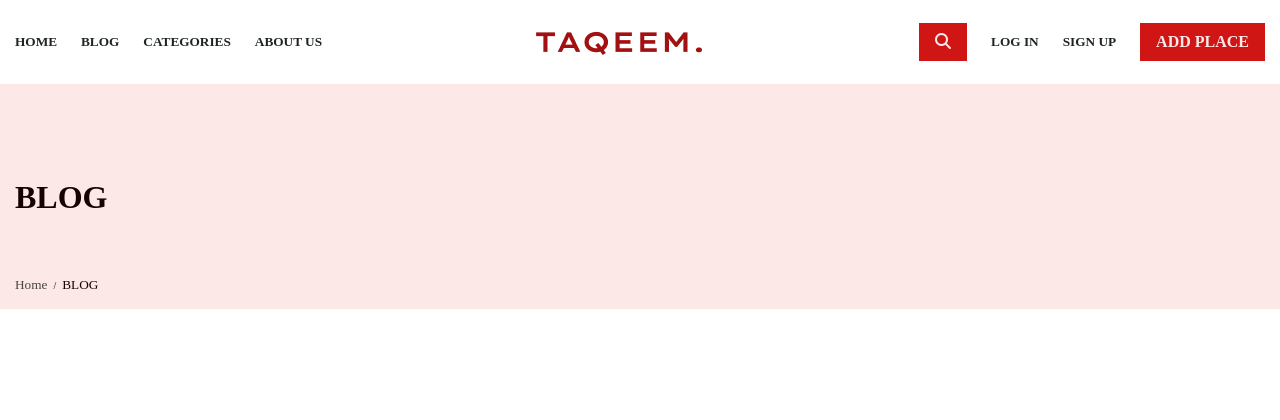
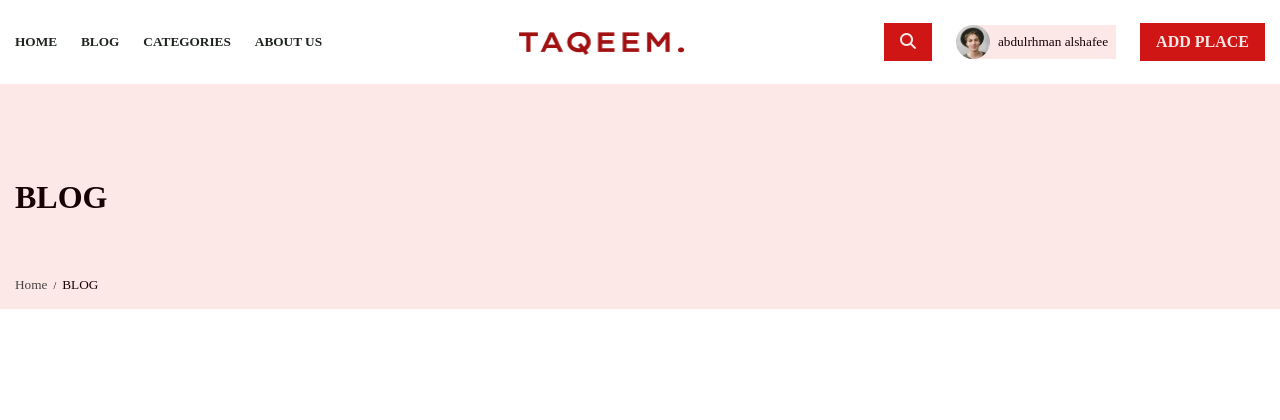
Before and after one commit to OmarSalah885/taqeem, a PHP site: page /blogs.php in a window 1280 px wide. Shown: the top 420 px of the page. Run offline with PHP 8.4, Linux system fonts and the light colour scheme; data comes from the database, SQL or seed files in the repository; some web fonts are replaced.

Commit message:
navbar-profile

```diff
--- a/assets/sass/components/_activitys.scss
+++ b/assets/sass/components/_activitys.scss
@@ -179,6 +179,7 @@
                         }
                     }
 
+
                     &_link {
                         display: block;
                         width: 3.2rem;
@@ -202,6 +203,11 @@
                     font-size: $F-XS;
                     color: $gray-300;
                     margin-top: 1.6rem;
+
+                    .read-more {
+                        color: $red-500;
+                        text-decoration: none;
+                    }
                 }
             }
 
--- a/assets/sass/components/_header.scss
+++ b/assets/sass/components/_header.scss
@@ -467,3 +467,33 @@
     visibility: visible;
     opacity: 1;
 }
+
+
+
+
+.navbar_profile {
+    display: block;
+    display: flex;
+    align-items: center;
+    text-decoration: none;
+    font-size: $F-XS;
+    gap: .8rem;
+    padding: 0rem .8rem 0rem 0rem;
+    border-radius: 100px 0% 0% 100px;
+    color: $red-900;
+    background-color: $red-00;
+
+    transition: all .3s;
+
+    &:hover {
+        background-color: $red-100;
+        border-radius: 100px 100px;
+    }
+
+    img {
+        width: 3.4rem;
+        height: 3.4rem;
+        object-fit: cover;
+        border-radius: 100%
+    }
+}
--- a/css/main.css
+++ b/css/main.css
@@ -654,6 +654,31 @@ body p {
 .mobile_overlay.show {
   visibility: visible;
   opacity: 1;
+}
+
+.navbar_profile {
+  display: block;
+  display: flex;
+  align-items: center;
+  text-decoration: none;
+  font-size: 1.328rem;
+  gap: 0.8rem;
+  padding: 0rem 0.8rem 0rem 0rem;
+  border-radius: 100px 0% 0% 100px;
+  color: #170202;
+  background-color: #FDE8E8;
+  transition: all 0.3s;
+}
+.navbar_profile:hover {
+  background-color: #F8BABA;
+  border-radius: 100px 100px;
+}
+.navbar_profile img {
+  width: 3.4rem;
+  height: 3.4rem;
+  -o-object-fit: cover;
+     object-fit: cover;
+  border-radius: 100%;
 }
 
 .footer {
@@ -1250,6 +1275,10 @@ body p {
   font-size: 1.328rem;
   color: #7C7A7A;
   margin-top: 1.6rem;
+}
+.activity_grid--item_content p .read-more {
+  color: #D01515;
+  text-decoration: none;
 }
 
 .aboutUs {
--- a/footer.php
+++ b/footer.php
@@ -41,10 +41,10 @@ include 'db_connect.php';
     </div>
 </footer>
 </body>
+
+<script src="assets/js/load_more.js"></script>
 <script src="assets/js/place.js"></script>
 <script src="assets/js/script.js"></script>
 <script src="assets/js/map.js"></script>
-   <script src="assets/js/load_more.js"></script>
-
 
 </html>
--- a/header.php
+++ b/header.php
@@ -22,14 +22,22 @@ include 'db_connect.php';
     <nav>
         <nav class="navbar">
             <div class="navbar_container">
-                <div class="navbar_container--menu-L"><a href="./index.php">home</a><a href="./blogs.php">blog</a><a
-                        href="listing.php">categories</a><a href="./index.php#aboutUs">about us</a></div>
-                <div class="navbar_container--logo"><a href="#"><img src="assets/images/logo.png" alt="logo"></a></div>
-                <div class="navbar_container--menu-R"><a class="btn__red--m btn__red btn" id="search-btn" href="#"><i
-                            class="fa-solid fa-magnifying-glass"></i></a><a class="navbar_container--menu-R_links"
-                        id="login-nav" href="#">log in</a><a class="navbar_container--menu-R_links" id="signup-nav"
-                        href="#">sign up</a><a class="btn__red--m btn__red btn" href="./add-place.php">add
-                        place</a>
+                <div class="navbar_container--menu-L">
+                    <a href="./index.php">home</a><a href="./blogs.php">blog</a>
+                    <a href="listing.php">categories</a>
+                    <a href="./index.php#aboutUs">about us</a>
+                </div>
+                <div class="navbar_container--logo">
+                    <a href="#"><img src="assets/images/logo.png" alt="logo"></a>
+                </div>
+                <div class="navbar_container--menu-R">
+                    <a class="btn__red--m btn__red btn" id="search-btn" href="#"><i
+                            class="fa-solid fa-magnifying-glass"></i></a>
+                    <!-- <a class="navbar_container--menu-R_links" id="login-nav" href="#">log in</a>
+                    <a class="navbar_container--menu-R_links" id="signup-nav" href="#">sign up</a> -->
+                    <a href="#" class="navbar_profile"><img src="assets/images/user.jpg" alt=""><span>abdulrhman
+                            alshafee</span></a>
+                    <a class="btn__red--m btn__red btn" href="./add-place.php">add place</a>
                 </div>
             </div>
         </nav>
```
Also changed, not shown: 1 other file. Lines whose indentation alone changed are shown as unchanged.
